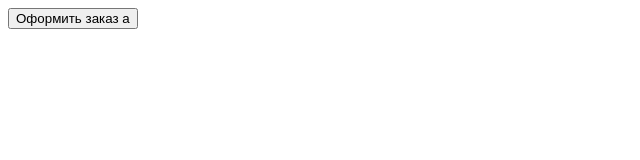
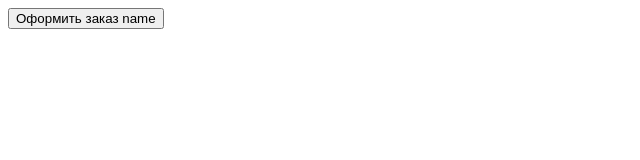
Before and after one commit to PolzaR/import_xia_pixel_test, a plain HTML site: page index.html in a window 1280 px wide. Shown: the full height of the page, 0-640 px from the left. Drawn offline with Linux system fonts and the light colour scheme.

Commit message:
only name update

```diff
--- a/index.html
+++ b/index.html
@@ -27,6 +27,10 @@
                 {
                     db_id: 1,
                     email: clientEmail
+                },
+
+                {
+                    _fname: clientName
                 }
             );
         }
@@ -34,7 +38,7 @@
 </head>
 
 <body>
-    <button type="button" onclick="handleOrderSubmission()">Оформить заказ a</button>
+    <button type="button" onclick="handleOrderSubmission()">Оформить заказ name</button>
 </body>
 
 </html>
```
